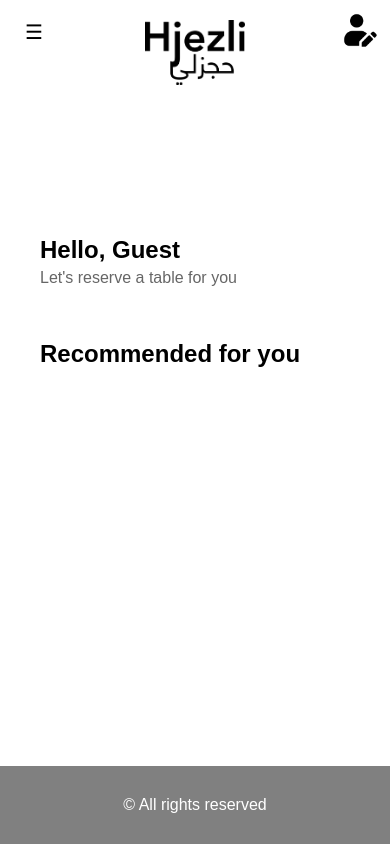
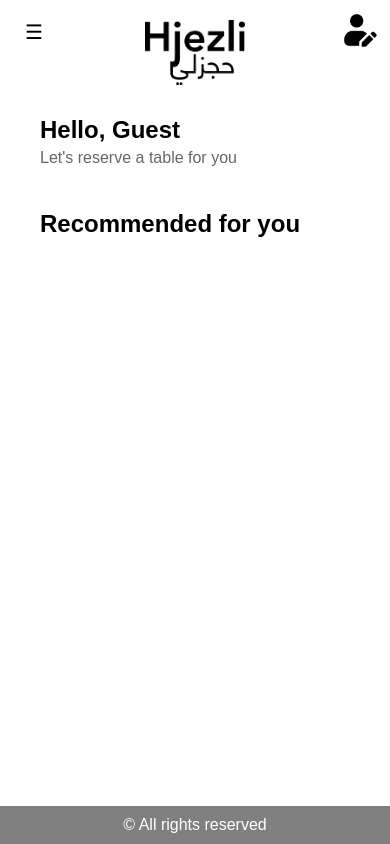
Before and after one commit to halbykevin/reservationsSystem, a PHP site: page / in a window 390 px wide. Run offline with PHP 8.4, Linux system fonts and the light colour scheme; data comes from the database, SQL or seed files in the repository; data that the repository does not hold is empty.

Commit message:
fixed the footer and responsive

```diff
--- a/index.php
+++ b/index.php
@@ -376,15 +376,21 @@ if ($result->num_rows > 0) {
             width: 150px;
             height: auto;
         }
+        body {
+    display: flex;
+    flex-direction: column;
+    min-height: 100vh;
+}
+
 .footer {
     background-color: grey;
     color: white;
     text-align: center;
-            padding: 30px 0;
-            position: fixed;
+    padding: 10px 0; /* Thinner padding */
     width: 100%;
-            bottom: 0;
+    margin-top: auto; /* Pushes footer to the bottom */
 }
+
         .greeting-container {
             text-align: left;
             margin: 20px 20px;
@@ -408,6 +414,21 @@ if ($result->num_rows > 0) {
                 width: 100px; /* Smaller width for mobile */
             }
         }
+        @media screen and (max-width: 768px) {
+    .greeting-container {
+        top: 100px; /* Adjust the top value as needed */
+    }
+}
+@media screen and (max-width: 768px) {
+    .greeting-container {
+        top: 80px; /* Adjust the top value as needed */
+    }
+    .recommended-container {
+        top: 170px; /* Adjust the top value as needed */
+    }
+}
+
+
         .main-image-frame {
     width: 100%;
     display: flex;
```
Lines whose indentation alone changed are shown as unchanged.
